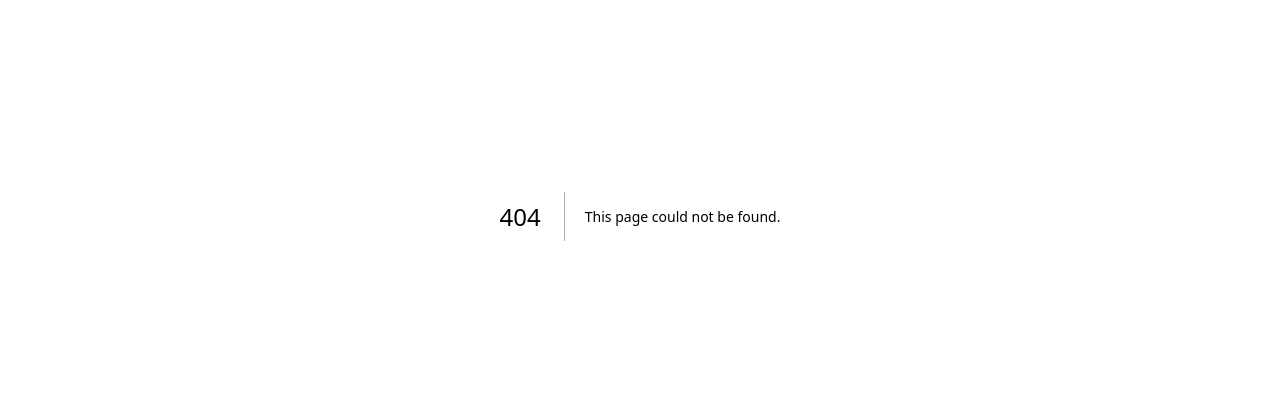
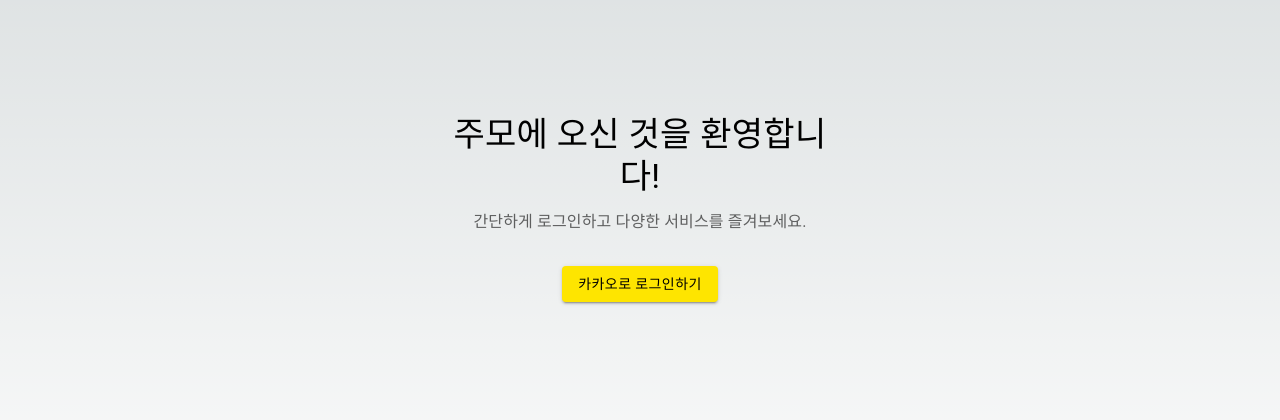
Before and after one commit to team-alcoholic/jumo-client, a Next.js app: page /login in a window 1280 px wide. Before the commit this address had no page. Shown: the part 184-604 px from the top of the page. Built offline with nearby package versions, Linux system fonts and the light colour scheme.

Commit message:
feat: 로그인 페이지 구현

```diff
--- /dev/null
+++ b/src/app/login/page.tsx
@@ -0,0 +1,44 @@
+"use client";
+
+import * as React from 'react';
+import { Container, Box, Typography, Button } from '@mui/material';
+import { useRouter } from 'next/navigation';
+
+export default function LoginPage() {
+    const router = useRouter();
+
+    const handleKakaoLogin = () => {
+        router.push('/api/v1/oauth2/authorization/kakao');
+    };
+
+    return (
+        <Container
+            maxWidth="xs"
+            sx={{
+                display: 'flex',
+                flexDirection: 'column',
+                justifyContent: 'center',
+                alignItems: 'center',
+                minHeight: '100vh',
+                textAlign: 'center',
+            }}
+        >
+            <Box sx={{ mb: 4 }}>
+                <Typography variant="h4" component="h1" gutterBottom>
+                    주모에 오신 것을 환영합니다!
+                </Typography>
+                <Typography variant="body1" color="textSecondary">
+                    간단하게 로그인하고 다양한 서비스를 즐겨보세요.
+                </Typography>
+            </Box>
+            <Button
+                variant="contained"
+                color="primary"
+                sx={{ mb: 2, backgroundColor: '#FEE500', color: '#000' }}
+                onClick={handleKakaoLogin}
+            >
+                카카오로 로그인하기
+            </Button>
+        </Container>
+    );
+}
```
Also changed, not shown: src/app/theme.js (renamed from src/theme.js).
